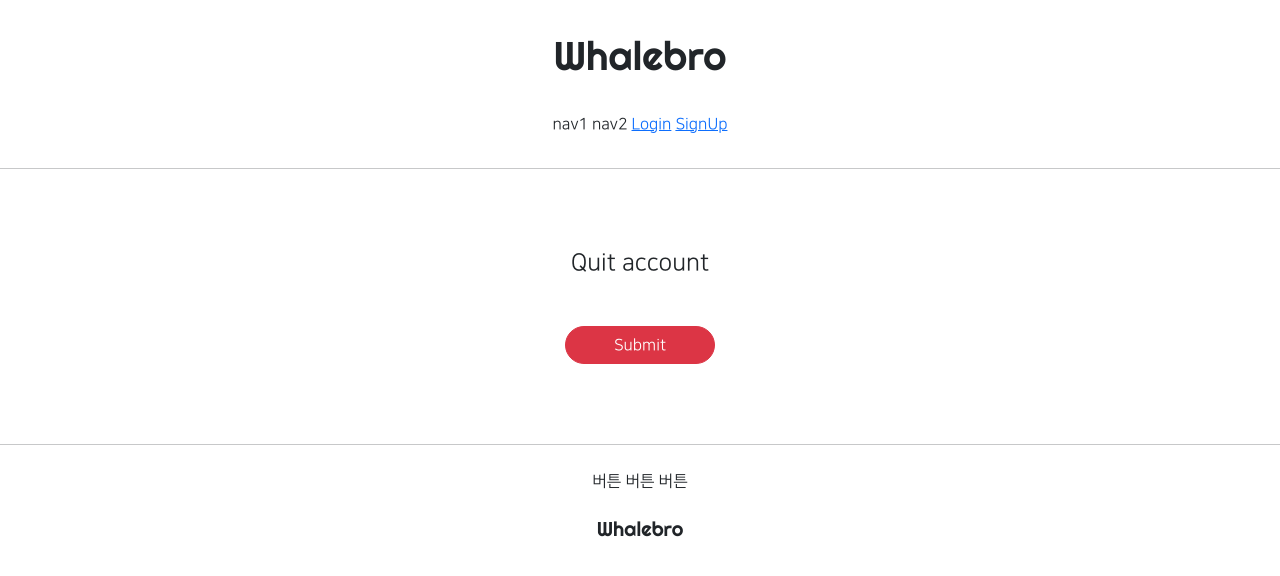
After one commit to tkxksdl2/gis_copy, a Django app: page /accounts/delete/1 in a window 1280 px wide. The commit adds this page. Shown: the top 576 px of the page. Run offline with Django 3.2, Linux system fonts and the light colour scheme; tables that the repository leaves empty hold one stand-in row (values such as "Sample post"); parts of the project's set-up code (start-up, migrations or seed data) failed here and were passed over; some libraries are stand-ins or nearby versions.

Commit message:
gis 07/19 6ban reupload practice 2. update and delete

```diff
--- /dev/null
+++ b/accountapp/templates/accountapp/delete.html
@@ -0,0 +1,24 @@
+{% extends 'base.html' %}
+
+
+{% block content %}
+    <div class="text-center mw-500 m-auto">
+        <div class="m-5 ">
+            <h4>Quit account</h4>
+        </div>
+        <div>
+            <form action="{% url 'accountapp:delete' pk=target_user.pk %}" method="post">
+                {% csrf_token %}
+                <div class="m-5">
+                    <input type="submit" class="btn btn-danger px-5 rounded-pill">
+                </div>
+
+            </form>
+
+
+        </div>
+
+    </div>
+
+
+{% endblock %}
--- a/accountapp/templates/accountapp/detail.html
+++ b/accountapp/templates/accountapp/detail.html
@@ -18,6 +18,11 @@
             UpdateInfo
         </a>
     </div>
+    <div>
+    <a href="{% url 'accountapp:delete' pk=target_user.pk %}">
+        Quit
+    </a>
+    </div>
     </div>
 
 
--- a/accountapp/urls.py
+++ b/accountapp/urls.py
@@ -1,7 +1,7 @@
 from django.contrib.auth.views import LoginView, LogoutView
 from django.urls import path
 
-from accountapp.views import hello_world, AccountCreateView, AccountDetailView, AccountUpdateView
+from accountapp.views import hello_world, AccountCreateView, AccountDetailView, AccountUpdateView, AccountDeleteView
 
 app_name = 'accountapp'
 
@@ -17,4 +17,6 @@ urlpatterns = [
     path('detail/<int:pk>', AccountDetailView.as_view(), name='detail'),
 
     path('update/<int:pk>', AccountUpdateView.as_view(), name='update'),
+
+    path('delete/<int:pk>', AccountDeleteView.as_view(), name='delete'),
 ]
--- a/accountapp/views.py
+++ b/accountapp/views.py
@@ -5,7 +5,7 @@ from django.shortcuts import render
 
 # Create your views here.
 from django.urls import reverse_lazy
-from django.views.generic import CreateView, DetailView, UpdateView
+from django.views.generic import CreateView, DetailView, UpdateView, DeleteView
 
 from accountapp.models import HelloWorld
 
@@ -43,3 +43,9 @@ class AccountUpdateView(UpdateView):
     context_object_name = 'target_user'
     success_url = reverse_lazy('accountapp:hello_world')
     template_name = 'accountapp/update.html'
+
+class AccountDeleteView(DeleteView):
+    model = User
+    context_object_name = 'target_user'
+    success_url = reverse_lazy('accountapp:hello_world')
+    template_name = 'accountapp/delete.html'
```
